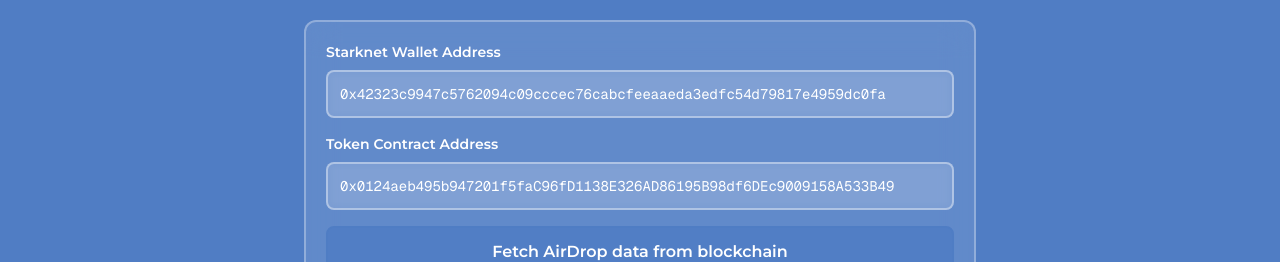
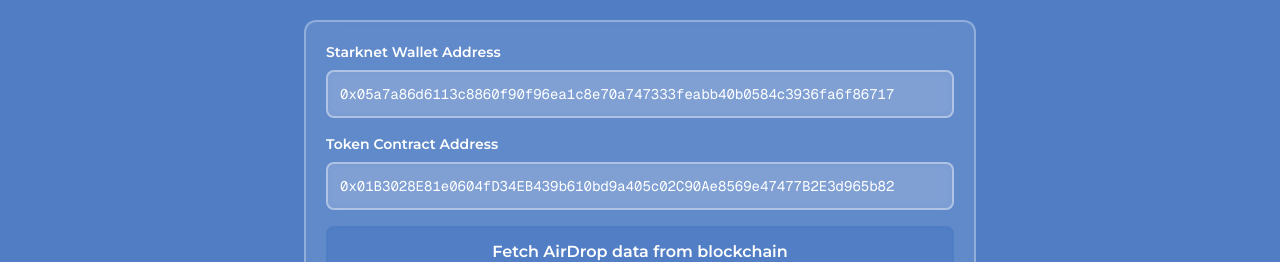
Before and after one commit to adw-web3/plinx, a Next.js app: page /app/ in a window 1280 px wide. Shown: the part 263-525 px from the top of the page. Built offline with nearby package versions, Linux system fonts and the light colour scheme; no server answers.

Commit message:
change default address and wallet

```diff
--- a/src/components/WalletInput.tsx
+++ b/src/components/WalletInput.tsx
@@ -20,7 +20,7 @@
 const getDefaultWalletAddress = (blockchain: Blockchain): string => {
   switch (blockchain.id) {
     case "starknet":
-      return "0x42323c9947c5762094c09cccec76cabcfeeaaeda3edfc54d79817e4959dc0fa"; // Starknet Startup House wallet
+      return "0x05a7a86d6113c8860f90f96ea1c8e70a747333feabb40b0584c3936fa6f86717"; // Starknet Startup House wallet
     case "bsc":
       return "0x9758e930B7d78870b3fC1D1AC4E2159F243b27d3";
     case "moonbeam":
--- a/src/lib/blockchain-api.ts
+++ b/src/lib/blockchain-api.ts
@@ -85,7 +85,7 @@
     case "moonbeam":
       return "0x0000000000000000000000000000000000000802"; // Native GLMR precompile
     case "starknet":
-      return "0x0124aeb495b947201f5faC96fD1138E326AD86195B98df6DEc9009158A533B49"; // Custom token contract
+      return "0x01B3028E81e0604fD34EB439b610bd9a405c02C90Ae8569e47477B2E3d965b82"; // Custom token contract
     default:
       return "";
   }
```
